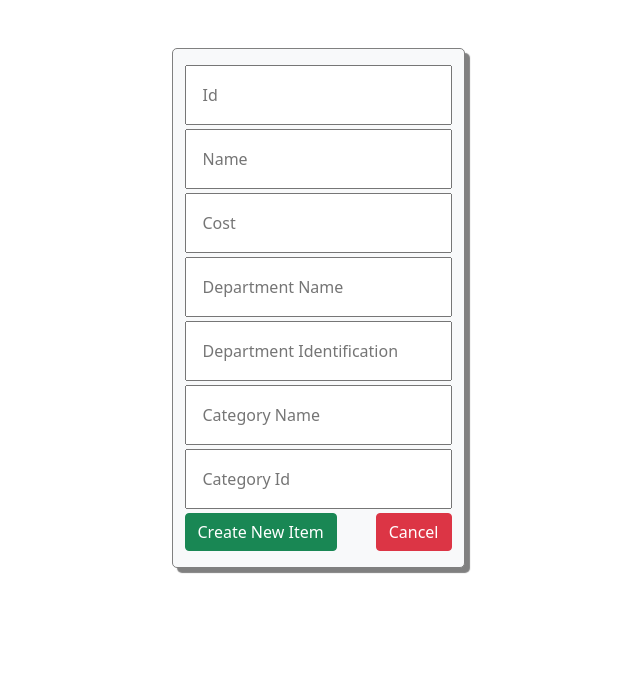
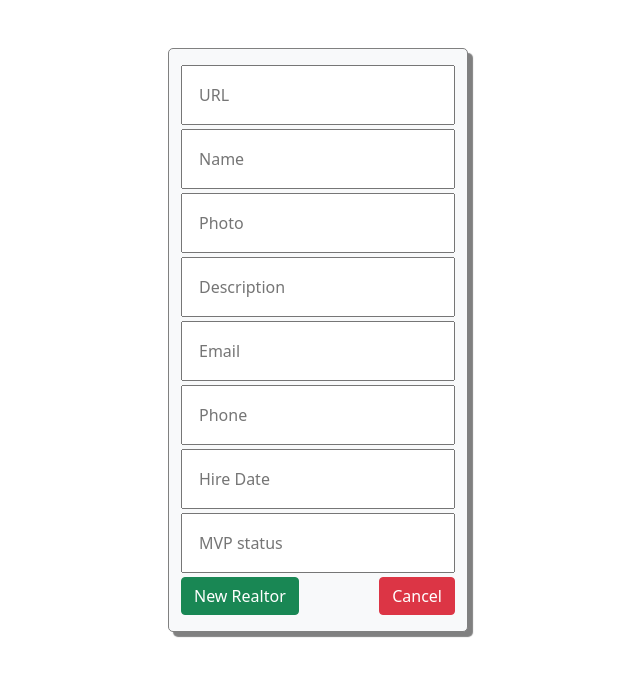
Before and after one commit to jotasenator/TFG-challenge, a React (Create React App) app: page /create in a window 1280 px wide. Shown: the top 676 px of the page, without its empty margins (322-962 px from the left). Built offline with nearby package versions, Linux system fonts and the light colour scheme.

Commit message:
Add widht to create realtor table

```diff
--- a/src/actions/actions.js
+++ b/src/actions/actions.js
@@ -92,7 +92,7 @@ export const getItemDeleteGetItems = (id) => {
 
 
 //modify item
-export const modifyItem = async (id,url, name, photo, description, email, phone, hire_date,is_mvp, dispatch, history) => {
+export const modifyItem = async (id, url, name, photo, description, email, phone, hire_date, is_mvp, dispatch, history) => {
     try {
         await axios.put(`${baseURL}${id}`, {
             "id": +id,
@@ -140,11 +140,12 @@ export const modifyItem = async (id,url, name, photo, description, email, phone,
 
 
 //create item
-export const createNewItem = async (id,url, name, photo, description, email, phone, hire_date,is_mvp, dispatch, history) => {
+export const createNewItem = async (url, name, photo, description, email, phone, hire_date, is_mvp, dispatch, history) => {
+    const id = +(url.split('/')[4])
     if (!isNaN(id) && id !== '') {
         try {
             await axios.post(baseURL, {
-                "id": +id,
+                "id": id,
                 "url": +url,
                 "name": name,
                 "photo": photo,
@@ -154,7 +155,7 @@ export const createNewItem = async (id,url, name, photo, description, email, pho
                 "hire_date": hire_date,
                 "is_mvp": is_mvp,
             })
-            const selected = await axios.get(`${baseURL}${id}`)
+            const selected = await axios.get(url)
             const { data } = selected
 
             dispatch({
--- a/src/screen/CreateItem.js
+++ b/src/screen/CreateItem.js
@@ -17,42 +17,46 @@ export default function CreateItem() {
     const dispatch = useDispatch()
     const history = useHistory()
 
+
     const [formValues, handleInputChange] = useForm({
-        id: '',
+        url: '',
         name: '',
-        cost: '',
-        departmentName: '',
-        departmentIdentification: '',
-        categoryName: '',
-        categoryId: ''
+        photo: '',
+        description: '',
+        email: '',
+        phone: '',
+        hire_date: '',
+        is_mvp: ''
     })
 
     const {
-        id,
+        url,
         name,
-        cost,
-        departmentName,
-        departmentIdentification,
-        categoryName,
-        categoryId } = formValues
+        photo,
+        description,
+        email,
+        phone,
+        hire_date,
+        is_mvp
+    } = formValues
 
     const handleCreate = (e) => {
         e.preventDefault()
-        createNewItem(id, name, cost, departmentName, departmentIdentification, categoryName, categoryId, dispatch, history)
-
+        createNewItem(url, name, photo, description, email, phone, hire_date, is_mvp, dispatch, history)
     }
 
     return (
-        <div className='container mt-5 mb-5 pb-3 bg-light'>
+        <div className='container mt-5 mb-5 pb-3 bg-light' style={{ width: '300px' }}>
             <form className='mt-3' onSubmit={handleCreate}>
+
                 <input
                     className='input mb-1 p-3'
                     type='text'
-                    title='Id'
-                    placeholder='Id'
-                    name='id'
+                    title='URL'
+                    placeholder='URL'
+                    name='url'
                     autoComplete='off'
-                    value={id}
+                    value={url}
                     onChange={handleInputChange} />
                 <input
                     className='input mb-1 p-3'
@@ -66,52 +70,61 @@ export default function CreateItem() {
                 <input
                     className='input mb-1 p-3'
                     type='text'
-                    title='Cost'
-                    placeholder='Cost'
-                    name='cost'
+                    title='Photo'
+                    placeholder='Photo'
+                    name='photo'
                     autoComplete='off'
-                    value={cost}
+                    value={photo}
                     onChange={handleInputChange} />
                 <input
                     className='input mb-1 p-3'
                     type='text'
-                    title='Department Name'
-                    placeholder='Department Name'
-                    name='departmentName'
+                    title='Description'
+                    placeholder='Description'
+                    name='description'
                     autoComplete='off'
-                    value={departmentName}
+                    value={description}
                     onChange={handleInputChange} />
                 <input
                     className='input mb-1 p-3'
                     type='text'
-                    title='Department Identification'
-                    placeholder='Department Identification'
-                    name='departmentIdentification'
+                    title='Email'
+                    placeholder='Email'
+                    name='email'
                     autoComplete='off'
-                    value={departmentIdentification}
+                    value={email}
                     onChange={handleInputChange} />
                 <input
                     className='input mb-1 p-3'
                     type='text'
-                    title='Category Name'
-                    placeholder='Category Name'
-                    name='categoryName'
+                    title='Phone'
+                    placeholder='Phone'
+                    name='phone'
                     autoComplete='off'
-                    value={categoryName}
+                    value={phone}
                     onChange={handleInputChange} />
                 <input
                     className='input mb-1 p-3'
                     type='text'
-                    title='Category Id'
-                    placeholder='Category Id'
-                    name='categoryId'
+                    title='HireDate'
+                    placeholder='Hire Date'
+                    name='hire_date'
                     autoComplete='off'
-                    value={categoryId}
+                    value={hire_date}
+                    onChange={handleInputChange} />
+                <input
+                    className='input mb-1 p-3'
+                    type='text'
+                    title='MVPstatus'
+                    placeholder='MVP status'
+                    name='is_mvp'
+                    autoComplete='off'
+                    value={is_mvp}
                     onChange={handleInputChange} />
                 <div className='btn-row'>
 
                     <button className='btn btn-success ' type=' submit'>
-                        Create New Item
+                        New Realtor
                     </button>
                     <button className='btn btn-danger '>
 
```
